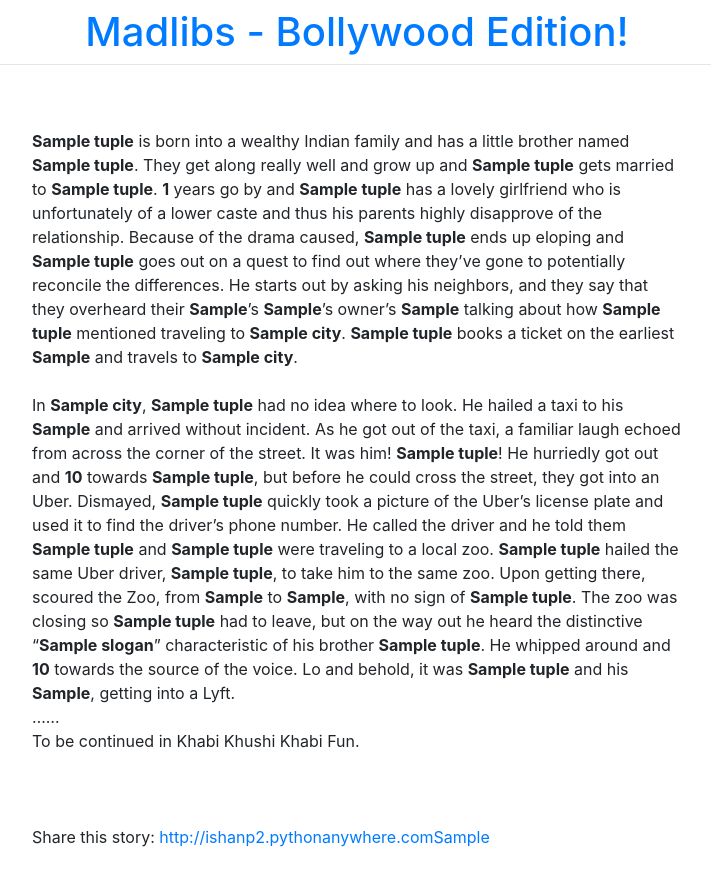
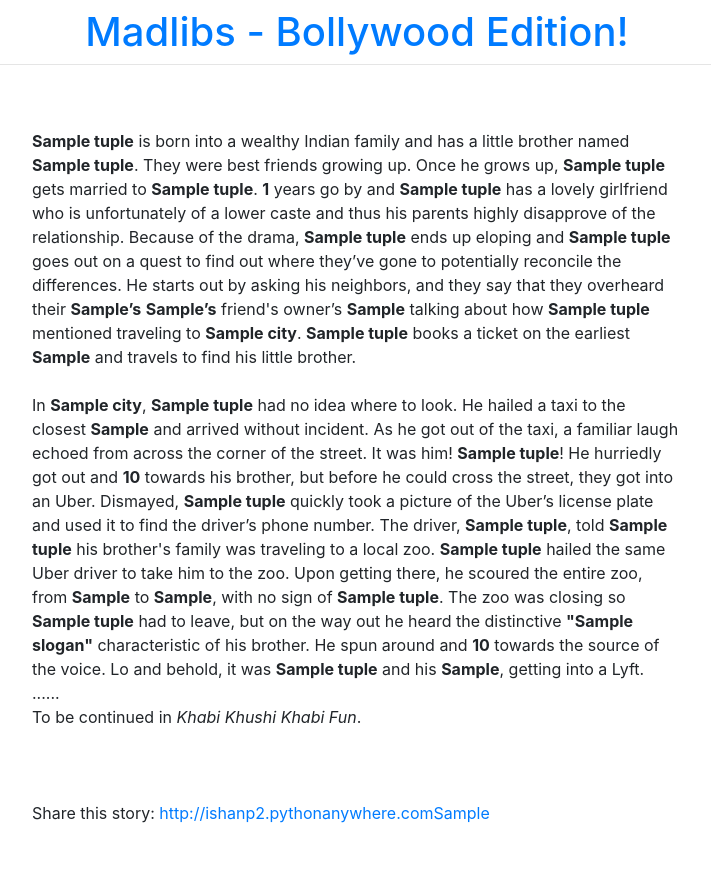
Before and after one commit to rbhttchr/bollywood_madlibs, a Django app: template input/templates/output_s002.html in a window 1280 px wide. Shown: the whole page, without its empty margins (283-994 px from the left). After the commit the page ends 823 px from the top, so only its background shows below. Run offline with Django 3.2, Linux system fonts and the light colour scheme; the template is opened without the code that fills it: most values are stand-ins (such as "Sample title", 1, 10 or a date in 2020); some libraries are stand-ins or nearby versions.

Commit message:
updated clearity in stories

```diff
--- a/input/forms.py
+++ b/input/forms.py
@@ -78,7 +78,7 @@ class form002(ModelForm):
 class form003(ModelForm):
     adjective_1 = models.CharField(max_length=128, default='')
     color = models.CharField(max_length=128, default='')
-    type_of_plural_relative = models.CharField(max_length=128, default='')
+    type_of_relative = models.CharField(max_length=128, default='')
     adjective_2 = models.CharField(max_length=128, default='')
     adjective_3 = models.CharField(max_length=128, default='')
     city = models.CharField(max_length=128, default='')
@@ -92,6 +92,6 @@ class form003(ModelForm):
 
     class Meta(ModelForm):
         model = story003
-        fields = ('adjective_1', 'color', 'type_of_plural_relative', 'adjective_2',
+        fields = ('adjective_1', 'color', 'type_of_relative', 'adjective_2',
                   'adjective_3', 'city', 'adjective_4', 'girl_name', 'noun',
                   'illness', 'adjective_5', 'adjective_6', 'adjective_7',)
--- a/input/models.py
+++ b/input/models.py
@@ -64,7 +64,7 @@ class story002(models.Model):
 class story003(models.Model):
     adjective_1 = models.CharField(max_length=128, default='')
     color = models.CharField(max_length=128, default='')
-    type_of_plural_relative = models.CharField(max_length=128, default='')
+    type_of_relative = models.CharField(max_length=128, default='')
     adjective_2 = models.CharField(max_length=128, default='')
     adjective_3 = models.CharField(max_length=128, default='')
     city = models.CharField(max_length=128, default='')
--- a/input/templates/output_s002.html
+++ b/input/templates/output_s002.html
@@ -3,25 +3,25 @@
 {% block content %}
 <div style="padding:40px;">
     <b>{{tuple.male_name_1}}</b> is born into a wealthy Indian family and has a little brother named <b>{{tuple.male_name_2}}</b>.
-    They get along really well and grow up and <b>{{tuple.male_name_1}}</b> gets married to <b>{{tuple.girl_name}}</b>.
+    They were best friends growing up. Once he grows up, <b>{{tuple.male_name_1}}</b> gets married to <b>{{tuple.girl_name}}</b>.
     <b>{{tuple.number}}</b> years go by and <b>{{tuple.male_name_2}}</b> has a lovely girlfriend who is unfortunately of a lower caste and thus his parents highly disapprove of the relationship.
-    Because of the drama caused, <b>{{tuple.male_name_2}}</b> ends up eloping and <b>{{tuple.male_name_1}}</b> goes out on a quest to find out where they’ve gone to potentially reconcile the differences.
-    He starts out by asking his neighbors, and they say that they overheard their <b>{{tuple.relative_1}}</b>’s <b>{{tuple.animal_1}}</b>’s owner’s <b>{{tuple.relative_2}}</b> talking about how <b>{{tuple.male_name_2}}</b> mentioned traveling to <b>{{tuple.city}}</b>.
-    <b>{{tuple.male_name_1}}</b> books a ticket on the earliest <b>{{tuple.mode_of_transportation}}</b> and travels to <b>{{tuple.city}}</b>.
+    Because of the drama, <b>{{tuple.male_name_2}}</b> ends up eloping and <b>{{tuple.male_name_1}}</b> goes out on a quest to find out where they’ve gone to potentially reconcile the differences.
+    He starts out by asking his neighbors, and they say that they overheard their <b>{{tuple.relative_1}}’s</b> <b>{{tuple.animal_1}}’s</b> friend's owner’s <b>{{tuple.relative_2}}</b> talking about how <b>{{tuple.male_name_2}}</b> mentioned traveling to <b>{{tuple.city}}</b>.
+    <b>{{tuple.male_name_1}}</b> books a ticket on the earliest <b>{{tuple.mode_of_transportation}}</b> and travels to find his little brother.
     <br><br>
     In <b>{{tuple.city}}</b>, <b>{{tuple.male_name_1}}</b> had no idea where to look.
-    He hailed a taxi to his <b>{{tuple.noun_2}}</b> and arrived without incident.
+    He hailed a taxi to the closest <b>{{tuple.noun_1}}</b> and arrived without incident.
     As he got out of the taxi, a familiar laugh echoed from across the corner of the street.
     It was him! <b>{{tuple.male_name_2}}</b>!
-    He hurriedly got out and <b>{{tuple.past_tense_verb_1}}</b> towards <b>{{tuple.male_name_2}}</b>, but before he could cross the street, they got into an Uber.
+    He hurriedly got out and <b>{{tuple.past_tense_verb_1}}</b> towards his brother, but before he could cross the street, they got into an Uber.
     Dismayed, <b>{{tuple.male_name_1}}</b> quickly took a picture of the Uber’s license plate and used it to find the driver’s phone number.
-    He called the driver and he told them <b>{{tuple.male_name_1}}</b> and <b>{{tuple.girl_name}}</b> were traveling to a local zoo.
-    <b>{{tuple.male_name_2}}</b> hailed the same Uber driver, <b>{{tuple.male_name_3}}</b>, to take him to the same zoo.
-    Upon getting there, scoured the Zoo, from <b>{{tuple.animal_2}}</b> to <b>{{tuple.animal_3}}</b>, with no sign of <b>{{tuple.male_name_1}}</b>.
-    The zoo was closing so <b>{{tuple.male_name_2}}</b> had to leave, but on the way out he heard the distinctive “<b>{{tuple.slogan}}</b>” characteristic of his brother <b>{{tuple.male_name_1}}</b>.
-    He whipped around and <b>{{tuple.past_tense_verb_2}}</b> towards the source of the voice. Lo and behold, it was <b>{{tuple.male_name_1}}</b> and his <b>{{tuple.noun_1}}</b>, getting into a Lyft.
-    <br>……<br>
-    To be continued in Khabi Khushi Khabi Fun.
+    The driver, <b>{{tuple.male_name_3}}</b>, told <b>{{tuple.male_name_1}}</b> his brother's family was traveling to a local zoo.
+    <b>{{tuple.male_name_1}}</b> hailed the same Uber driver to take him to the zoo.
+    Upon getting there, he scoured the entire zoo, from <b>{{tuple.animal_2}}</b> to <b>{{tuple.animal_3}}</b>, with no sign of <b>{{tuple.male_name_1}}</b>.
+    The zoo was closing so <b>{{tuple.male_name_1}}</b> had to leave, but on the way out he heard the distinctive <b>"{{tuple.slogan}}"</b> characteristic of his brother.
+    He spun around and <b>{{tuple.past_tense_verb_2}}</b> towards the source of the voice. Lo and behold, it was <b>{{tuple.male_name_2}}</b> and his <b>{{tuple.noun_2}}</b>, getting into a Lyft.
+    <br>......<br>
+    To be continued in <i>Khabi Khushi Khabi Fun</i>.
     <br><br><br><br>
     Share this story: <a href="http://ishanp2.pythonanywhere.com{{current_path}}">http://ishanp2.pythonanywhere.com{{current_path}}</a>
 </div>
--- a/input/templates/output_s003.html
+++ b/input/templates/output_s003.html
@@ -15,6 +15,8 @@
     <b>{{tuple.girl_name}}</b> wanted to protect Jadoo from the <b>{{tuple.adjective_6}}</b> government.
     She helped her send a message back to her home planet for her <b>{{tuple.type_of_plural_relative}}</b> to return.
     Upon Jadoo's departure, Jadoo blessed <b>{{tuple.girl_name}}</b> with a happy, <b>{{tuple.adjective_7}}</b> life free of illness.
+    <br>......<br>
+    Adopted from <i>Koi Mil Gaya</i>
     <br><br><br><br>
     Share this story: <a href="http://ishanp2.pythonanywhere.com{{current_path}}">http://ishanp2.pythonanywhere.com{{current_path}}</a>
 </div>
--- a/input/views.py
+++ b/input/views.py
@@ -88,7 +88,7 @@ def input(request, story_num):
             if form.is_valid():
                 adjective_1 = form.cleaned_data.get('adjective_1')
                 color = form.cleaned_data.get('color')
-                type_of_plural_relative = form.cleaned_data.get('type_of_plural_relative')
+                type_of_relative = form.cleaned_data.get('type_of_relative')
                 adjective_2 = form.cleaned_data.get('adjective_2')
                 adjective_3 = form.cleaned_data.get('adjective_3')
                 city = form.cleaned_data.get('city')
```
